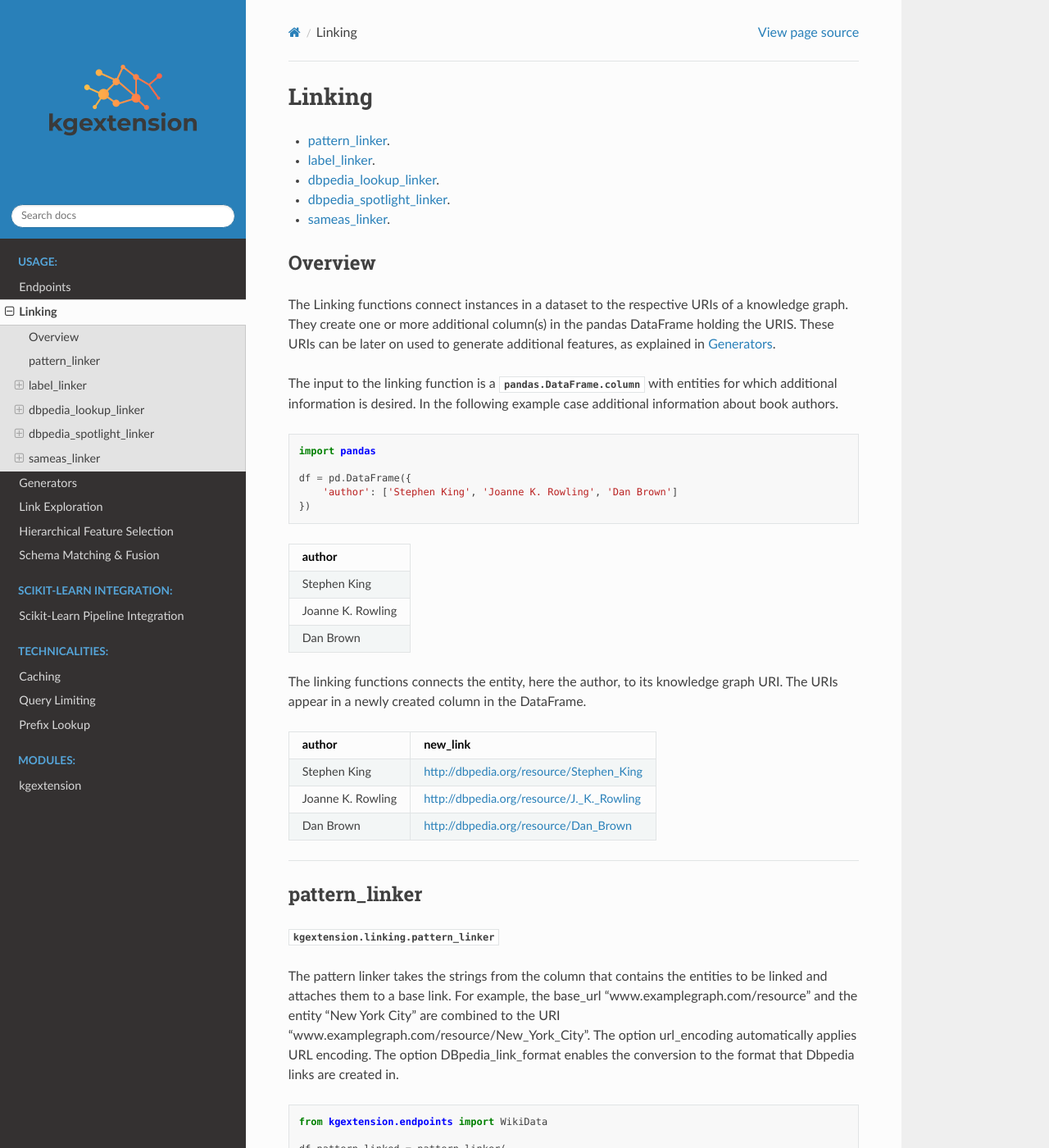
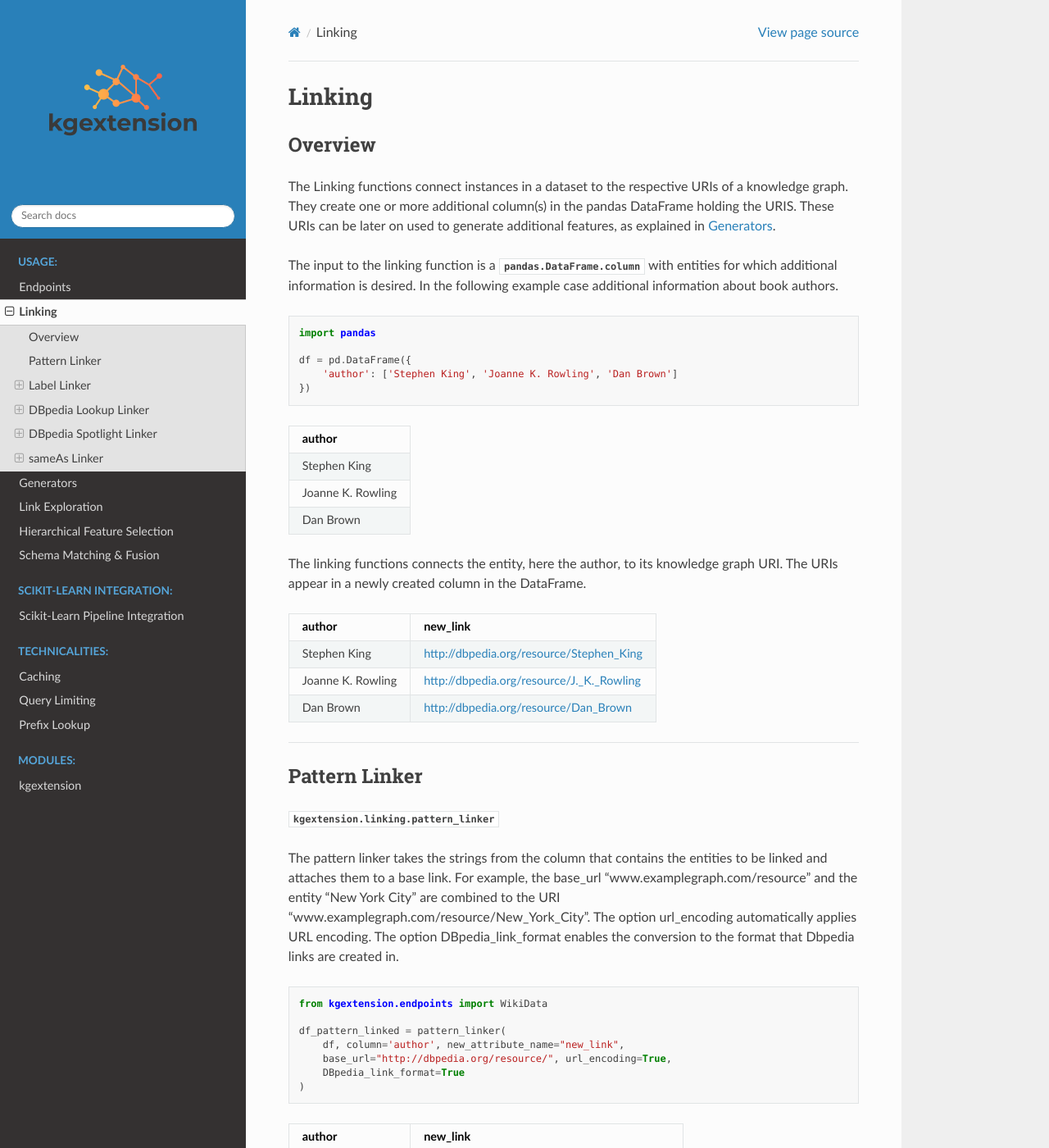
Before and after one commit to om-hb/kgextension, a Sphinx documentation site: the page built from docs/source/usage_linking.rst, in a window 1280 px wide and 1400 px high. Shown: the whole window at 82% size. Built offline with Sphinx 7.4.7 and the Read the Docs theme 2.0.0, drawn with Linux system fonts in a browser that asks for light colours; some of the changed text lies outside the part shown.

Commit message:
doc: cleanup, new structure, fixed typos, etc.

```diff
--- a/docs/source/usage_feature_selection.rst
+++ b/docs/source/usage_feature_selection.rst
@@ -73,9 +73,9 @@ Preparation
 
 For the provided Feature Selection algorithms to work you need a **hierarchy graph** of the generated attributes. As mentioned :ref:`above <note_supported_generators>`, the creation of this graph is only supported by the following generators:
 
-   * :TODO Link to Direct Type Generator explaination.
-   * :TODO Link to Qualified Relations Generator explaination.
-   * :TODO Link to Specific Relations Generator explaination.
+* :ref:`Direct Type Generator <direct_type_generator>`
+* :ref:`Qualified Relation Generator <qualified_relation_generator>`
+* :ref:`Specific Relation Generator <specific_relation_generator>`
 
 To create a hierarchy graph it is sufficient to set the ``hierarchy`` argument of these generators to **True**, as in this example:
 
--- a/docs/source/usage_linking.rst
+++ b/docs/source/usage_linking.rst
@@ -3,12 +3,6 @@
 ====================
 Linking
 ====================
-
-- pattern_linker_.
-- label_linker_.
-- dbpedia_lookup_linker_.
-- dbpedia_spotlight_linker_.
-- sameas_linker_.
 
 Overview
 ^^^^^^^^^^^^^^^^^^^^
@@ -61,7 +55,7 @@ _____________________________________
 
 .. _pattern_linker:
 
-pattern_linker
+Pattern Linker
 ^^^^^^^^^^^^^^^^^^^^
 :class:`kgextension.linking.pattern_linker`
 
@@ -102,7 +96,7 @@ _____________________________________
 
 .. _label_linker:
 
-label_linker
+Label Linker
 ^^^^^^^^^^^^^^^^^^^^
 :class:`kgextension.linking.label_linker`
 
@@ -240,7 +234,7 @@ _____________________________________
 
 .. _dbpedia_lookup_linker:
 
-dbpedia_lookup_linker
+DBpedia Lookup Linker
 ^^^^^^^^^^^^^^^^^^^^^^^^^^^
 :class:`kgextension.linking.lookup_linker`
 
@@ -356,7 +350,7 @@ _____________________________________
 
 .. _dbpedia_spotlight_linker:
 
-dbpedia_spotlight_linker
+DBpedia Spotlight Linker
 ^^^^^^^^^^^^^^^^^^^^^^^^^
 :class:`kgextension.linking.dbpedia_spotlight_linker`
 
@@ -512,7 +506,7 @@ _____________________________________
 
 .. _sameas_linker:
 
-sameas_linker
+sameAs Linker
 ^^^^^^^^^^^^^^^
 :class:`kgextension.linking.sameas_linker`
 
```
Also changed, not shown: docs/source/usage_generators.rst (+0 -7 lines), docs/source/usage_link_exploration.rst (+7 -10 lines), docs/source/usage_matching_fusion.rst (+28 -18 lines).
